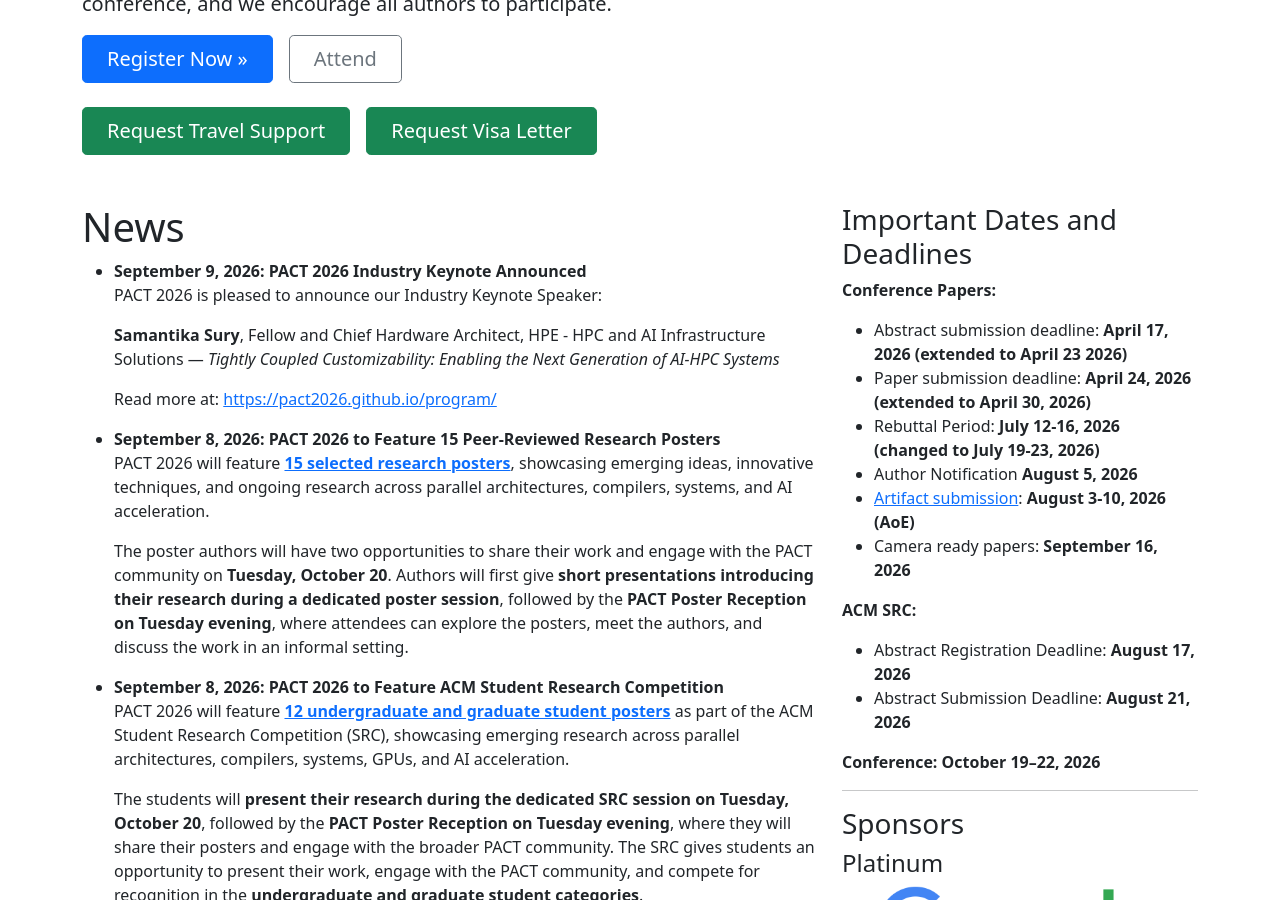
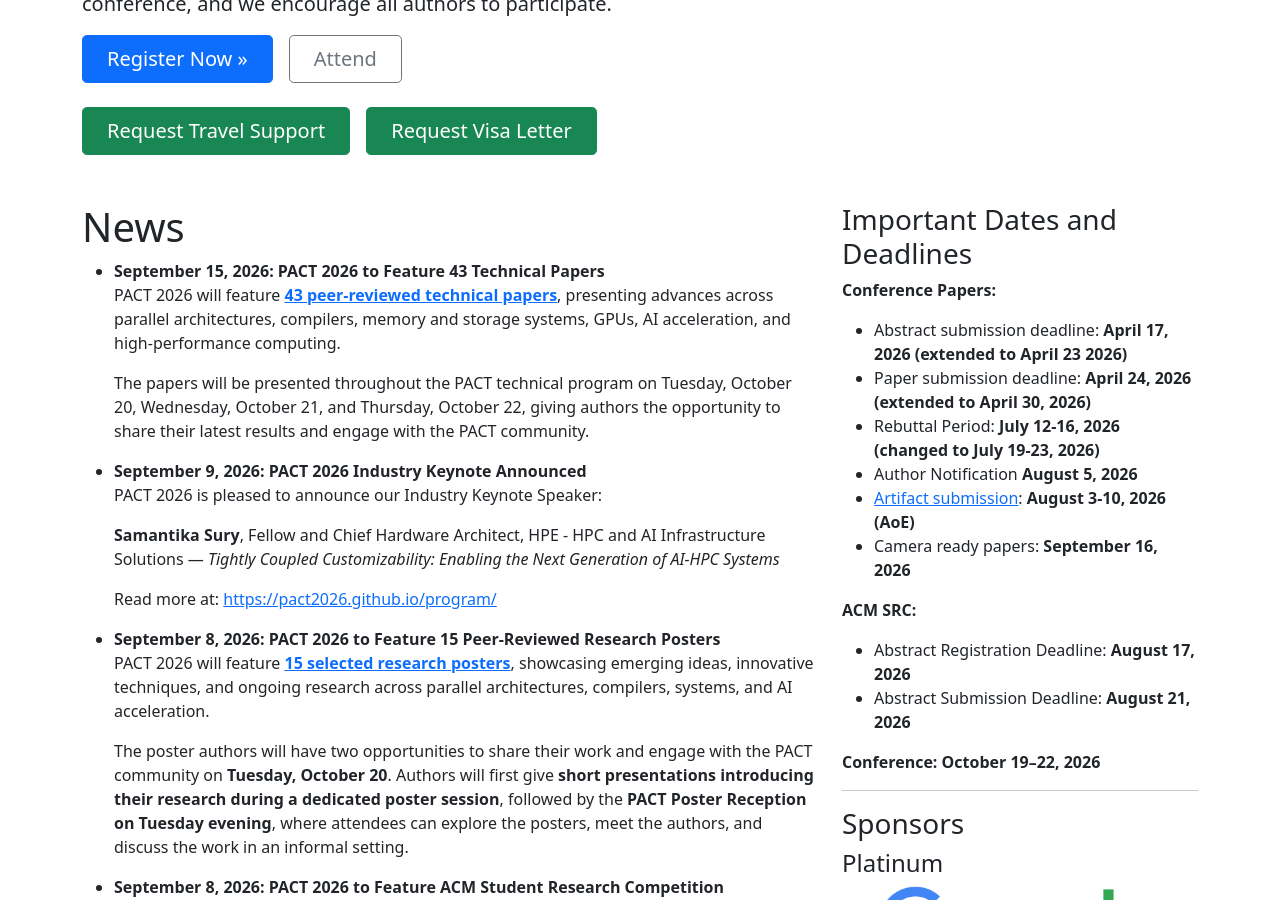
Before and after one commit to pact2026/pact2026.github.io, a Jekyll site: the page built from index.html, in a window 1280 px wide and 900 px high, scrolled down 674 px. Built offline with Jekyll 4.4.1, drawn with Linux system fonts in a browser that asks for light colours.

Commit message:
feat: add papers news

```diff
--- a/_includes/index_news.html
+++ b/_includes/index_news.html
@@ -1,5 +1,14 @@
 <h1>News</h1>
 <ul>
+    <li>
+        <b>September 15, 2026: PACT 2026 to Feature 43 Technical Papers</b>
+        <p>
+            PACT 2026 will feature <a href="https://pact2026.github.io/program/#papers" target="_blank"><b>43 peer-reviewed technical papers</b></a>, presenting advances across parallel architectures, compilers, memory and storage systems, GPUs, AI acceleration, and high-performance computing.
+        </p>
+        <p>
+            The papers will be presented throughout the PACT technical program on Tuesday, October 20, Wednesday, October 21, and Thursday, October 22, giving authors the opportunity to share their latest results and engage with the PACT community.
+        </p>
+    </li>
     <li>
         <b>September 9, 2026: PACT 2026 Industry Keynote Announced</b>
         <p>
```
Also changed, not shown: program/index.md (+1 -1 lines).
